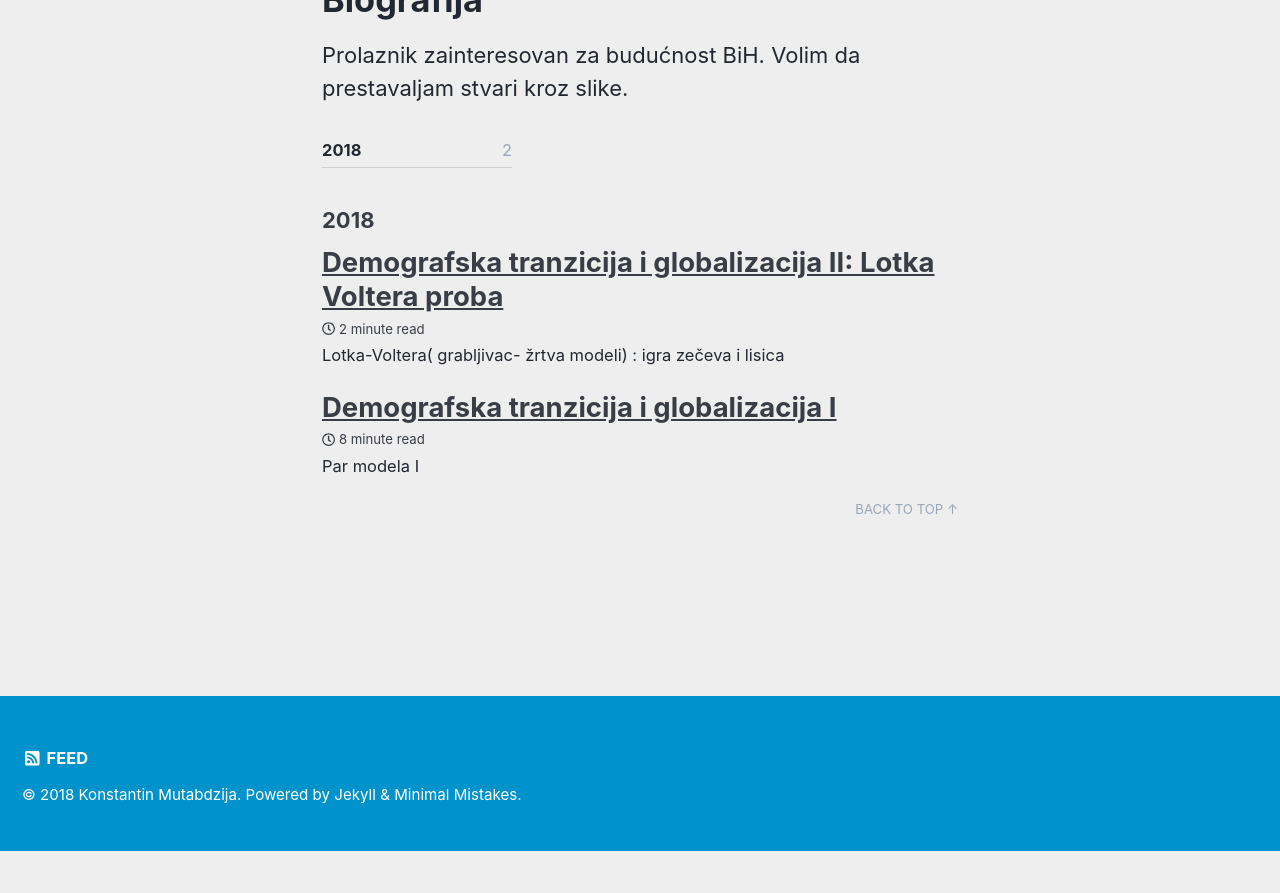
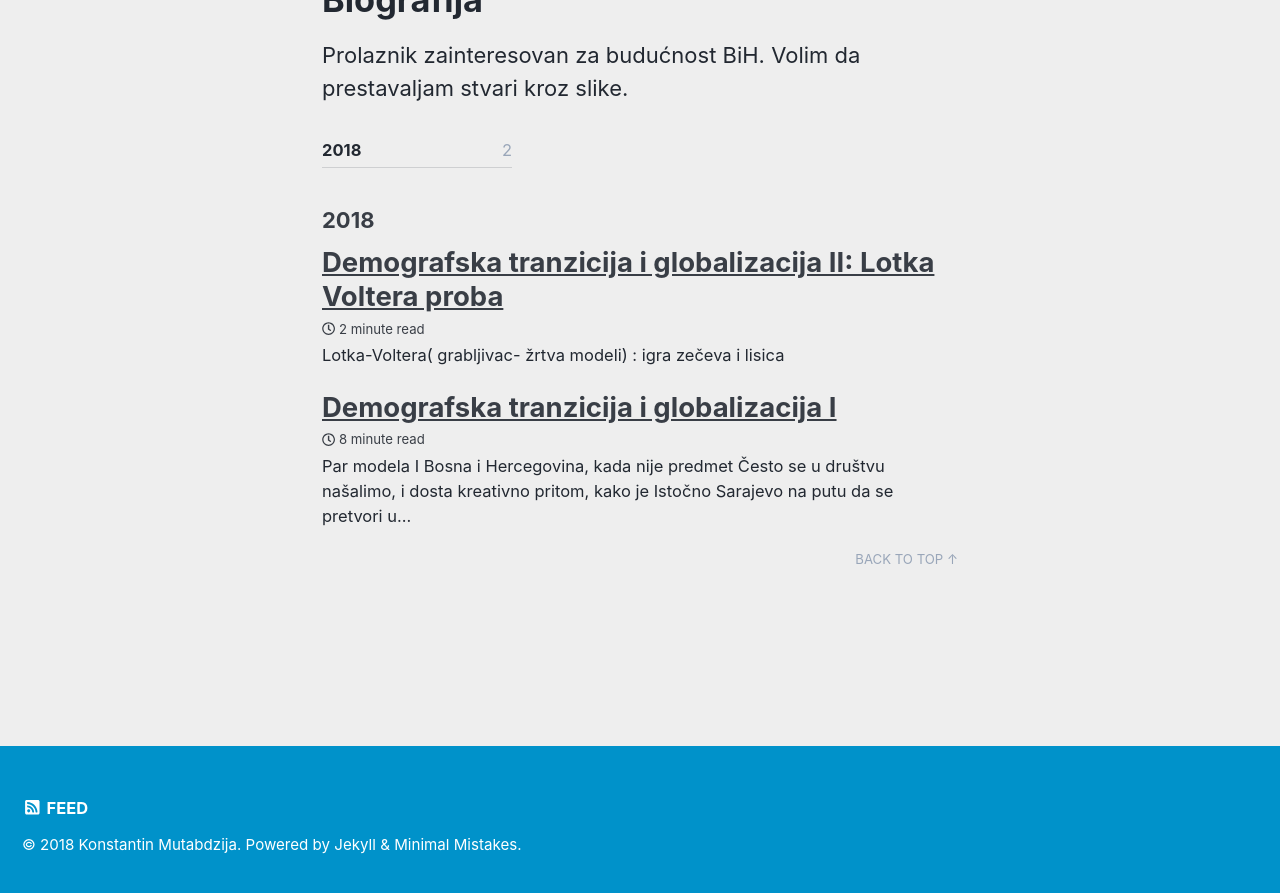
Before and after one commit to konstantinmds/konstantinmds.github.io, a Jekyll site: the page built from _pages/about.md, in a window 1280 px wide and 900 px high, scrolled down 1132 px. Shown: the top 893 px of the window. Built offline with Jekyll 4.4.1, drawn with Linux system fonts in a browser that asks for light colours; cached includes are drawn as plain includes; nearby versions of some CDN libraries; before the commit the page ends 1983 px from its top, so only the background shows below that.

Commit message:
Update 2018-11-16-populationUN.md

```diff
--- a/_posts/2018-11-16-populationUN.md
+++ b/_posts/2018-11-16-populationUN.md
@@ -8,7 +8,7 @@ header:
 ---
 
 # Par modela I
-
+Bosna i Hercegovina, kada nije predmet
 Često se u društvu našalimo, i dosta kreativno pritom, kako je Istočno Sarajevo na putu da se pretvori u veliki starački dom.
 To je očit utsak, neposredan i snazan. Test očitosti takođe upućuje na pretpostavku da ovaj prostor, naslonjen na glavni grad, ipak sporije gubi stanovništvo odnosu na sjeverne ili krajnje južne dijelove. Jednostavno, više novca je u blizini. Prvi post u seriji- kojom nastojim da napravim skicu budućnosti Bosne i Hercegovine, postvetiću naporu da brojevima i slikama prikažem bitne demografske trendove, uputim na ekonomske posljedice, pa onda ciklično ponavljam do konačnog zaključka. Izborni proces, kojem srećni gledamo u leđa, opet nam je uskratio temeljnije bavljenje posljedicama najbitnijih problema.
 
```
